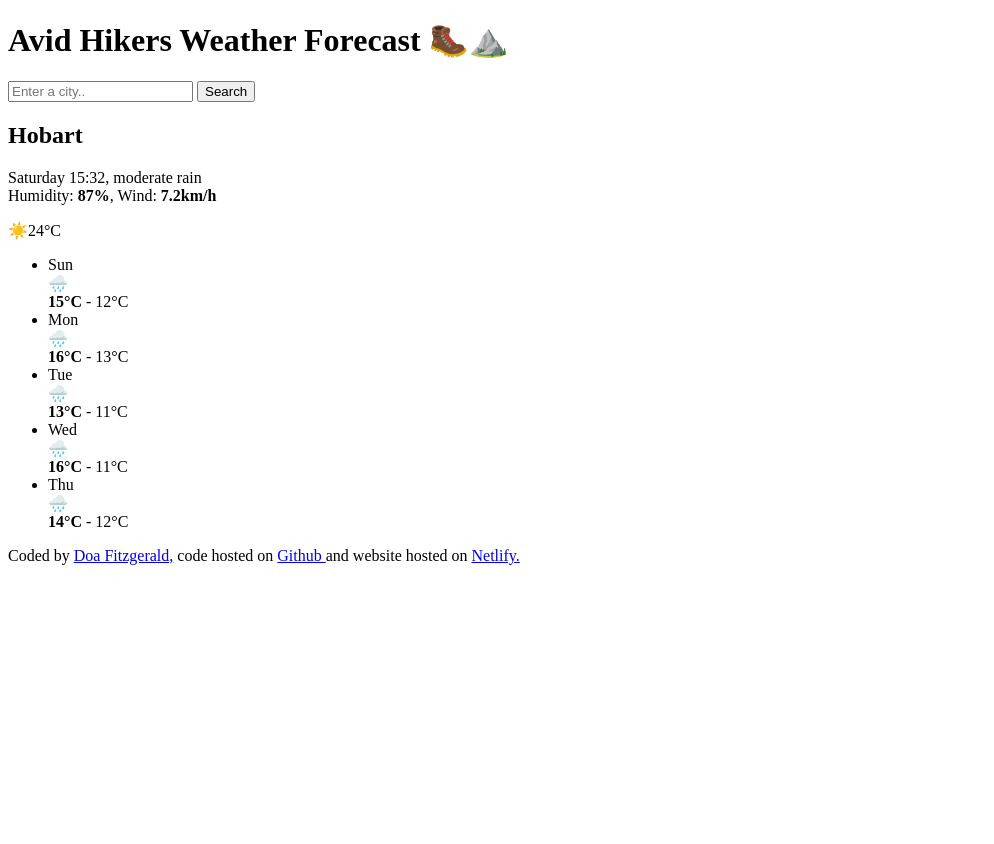
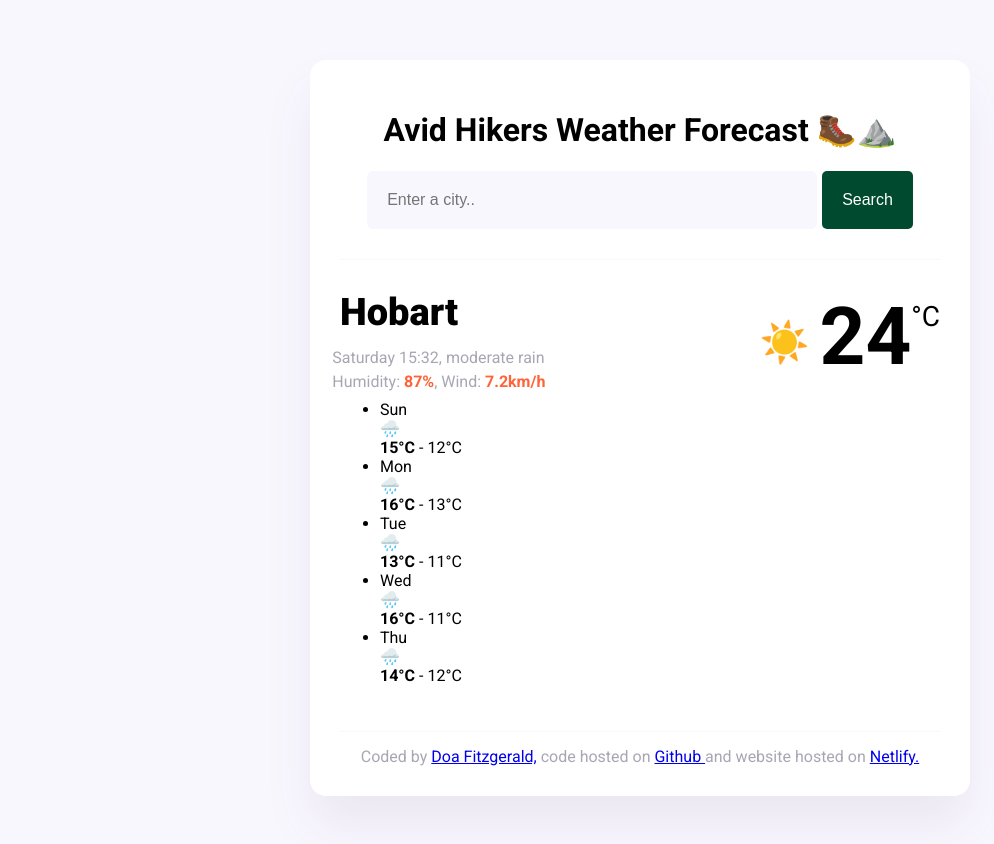
Before and after one commit to doademirr/Avid-Hikers-Weather-Forecast.html, a plain HTML site: page index.html in a window 1280 px wide. Shown: the whole page, without its empty margins (0-994 px from the left). Before the commit the page ends 800 px from the top, so only its background shows below. Drawn offline with Linux system fonts and the light colour scheme.

Commit message:
Added CSS Outline
Added CSS Outline. Some sections of the HTML were also updated to match the CSS.

```diff
--- /dev/null
+++ b/index.css
@@ -0,0 +1,105 @@
+body {
+  background: #f9f7fe;
+  font-family: "Roboto", sans-serif;
+}
+
+.container {
+  background: white;
+  max-width: 600px;
+  margin: 60px auto;
+  padding: 30px;
+  border-radius: 16px;
+  box-shadow: 0 30px 50px rgba(65, 50, 100, 0.08);
+}
+
+header {
+  border-bottom: 1px solid #f9f7fe;
+  padding-bottom: 30px;
+}
+
+h1 {
+  text-align: center;
+}
+
+.search-box {
+  display: flex;
+  justify-content: center;
+}
+
+.search-input {
+  background-color: #f9f7fe;
+  border: none;
+  font-size: 16px;
+  padding: 20px;
+  width: 75%;
+  border-radius: 6px;
+}
+
+.search-button {
+  margin-left: 5px;
+  font-size: 16px;
+  background-color: #004a2f;
+  color: white;
+  border: none;
+  padding: 20px;
+  line-height: 1;
+  border-radius: 5px;
+}
+
+main {
+  padding: 30px 0;
+}
+
+.current-temperature {
+  font-size: 48px;
+}
+
+.current-conditions-box {
+  display: flex;
+  justify-content: space-between;
+}
+
+.current-city {
+  font-size: 38px;
+  font-weight: 900;
+  margin: 0;
+}
+.current-conditions-details {
+  color: rgba(39, 33, 66, 0.4);
+  font-size: 16px;
+  font-weight: 400;
+  line-height: 24px;
+  position: relative;
+  top: 40px;
+  right: 170px;
+}
+
+.current-conditions-details strong {
+  color: #ff6337;
+}
+
+.current-temperature-icon {
+  position: relative;
+  top: -8px;
+  font-size: 40px;
+  margin-right: 10px;
+}
+
+.current-temperature-value {
+  font-size: 80px;
+  font-weight: bold;
+}
+
+.current-temperature-unit {
+  font-size: 28px;
+  position: relative;
+  top: -38px;
+}
+
+footer {
+  border-top: 1px solid #f9f7fe;
+  text-align: center;
+  padding-top: 15px;
+
+  color: rgba(39, 33, 66, 0.4);
+}
--- a/index.html
+++ b/index.html
@@ -3,42 +3,42 @@
   <head>
     <meta charset="UTF-8" />
     <meta name="viewport" content="width=device-width, initial-scale=1.0" />
+    <link
+      href="https://fonts.googleapis.com/css2?family=Roboto:ital,wght@0,100;0,400;0,500;0,700;0,900;1,100;1,300;1,400;1,500;1,700;1,900&display=swap"
+      rel="stylesheet"
+    />
+    <link rel="stylesheet" href="index.css" />
     <title>Avid Hikers Weather Forecast</title>
   </head>
   <body>
     <div class="container">
       <header>
         <h1>Avid Hikers Weather Forecast 🥾⛰️</h1>
-      <form action="/submit">
-        <span class="question">
-          <label for="city"></label>
+        <form class="search-box">
           <input
             type="search"
             placeholder="Enter a city.."
-            id="city"
             required
+            class="search-input"
           />
-        </span>
-        <span class="question">
-          <input type="submit" value="Search" />
-        </span>
+          <input type="submit" value="Search" class="search-button" />
         </form>
       </header>
       <main>
-        <div class="current-conditions">
+        <div class="current-conditions-box">
           <h2 class="current-city">Hobart</h2>
-      <p>
+          <p class="current-conditions-details">
             Saturday 15:32, moderate rain
             <br />
             Humidity: <strong> 87%</strong>, Wind: <strong>7.2km/h </strong>
             <br />
-        </div>
+          </p>
           <div class="current-temperature">
             <span class="current-temperature-icon">☀️</span
             ><span class="current-temperature-value">24</span
             ><span class="current-temperature-unit">°C</span>
           </div>
-      </p>
+        </div>
         <ul>
           <li>
             Sun <br />
@@ -77,7 +77,9 @@
       </main>
       <footer>
         Coded by
-      <a href="https://github.com/doademirr" target="_blank">Doa Fitzgerald,</a>
+        <a href="https://github.com/doademirr" target="_blank"
+          >Doa Fitzgerald,</a
+        >
         code hosted on
         <a
           href="https://github.com/doademirr/Avid-Hikers-Weather-Forecast.html"
```
Lines whose indentation alone changed are shown as unchanged.
